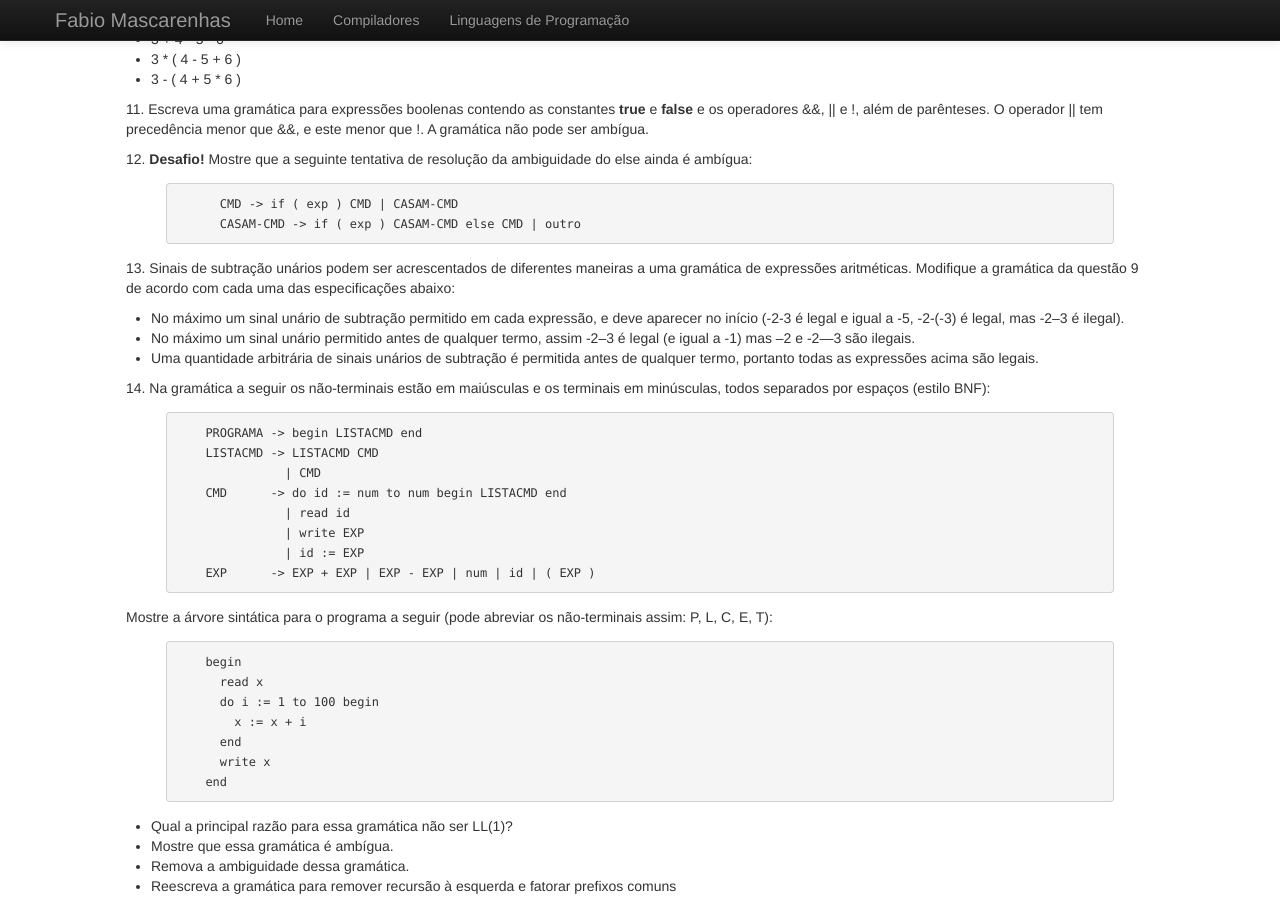
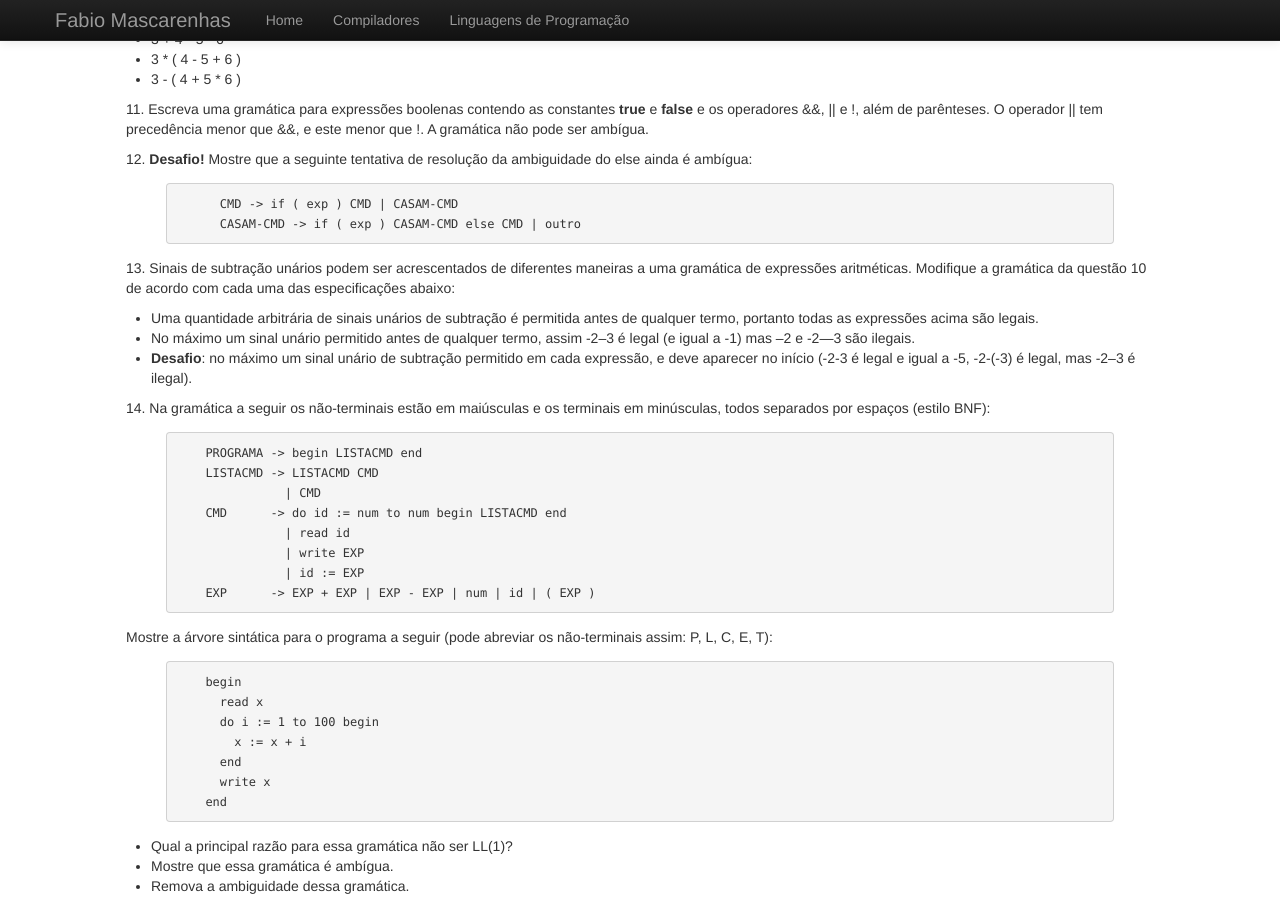
Before and after one commit to fabiomascarenhas/fabiomascarenhas.github.com, a Jekyll site: the page built from comp/lista1.md, in a window 1280 px wide and 900 px high, scrolled down 1180 px. Built offline with Jekyll 4.4.1, drawn with Linux system fonts in a browser that asks for light colours.

Commit message:
notas de aula compiladores 22/05

```diff
--- a/comp/lista1.md
+++ b/comp/lista1.md
@@ -103,16 +103,16 @@ ainda é ambígua:
 
 13\. Sinais de subtração unários podem ser acrescentados de diferentes
 maneiras a uma gramática de expressões aritméticas. Modifique a gramática
-da questão 9 de acordo com cada uma das especificações abaixo:
+da questão 10 de acordo com cada uma das especificações abaixo:
 
-* No máximo um sinal unário de subtração permitido em cada expressão,
-  e deve aparecer no início (-2-3 é legal e igual a -5, -2-(-3) é
-  legal, mas -2--3 é ilegal).
-* No máximo um sinal unário permitido antes de qualquer termo, assim
-  -2--3 é legal (e igual a -1) mas --2 e -2---3 são ilegais.
 * Uma quantidade arbitrária de sinais unários de subtração é permitida
   antes de qualquer termo, portanto todas as expressões acima são
   legais.
+* No máximo um sinal unário permitido antes de qualquer termo, assim
+  -2--3 é legal (e igual a -1) mas --2 e -2---3 são ilegais.
+* **Desafio**: no máximo um sinal unário de subtração permitido em cada expressão,
+  e deve aparecer no início (-2-3 é legal e igual a -5, -2-(-3) é
+  legal, mas -2--3 é ilegal).
 
 14\. Na gramática a seguir os não-terminais estão em maiúsculas e os
 terminais em minúsculas, todos separados por espaços (estilo BNF):
```
Also changed, not shown: comp/index.md (+3 -2 lines), 3 other files.
